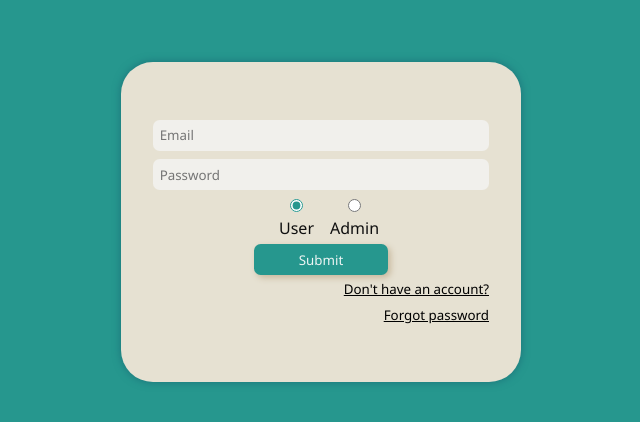
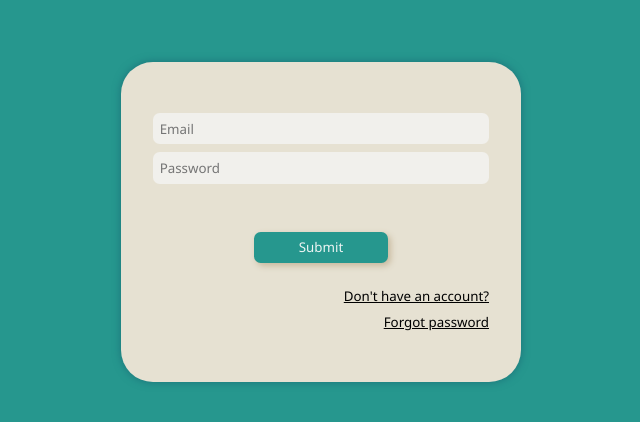
Before and after one commit to nillnought/COMP4537-TermProject, a website: page frontend/register.html in a window 1280 px wide. Shown: the part 178-600 px from the top of the page, without its empty margins (319-959 px from the left). Drawn offline with Linux system fonts and the light colour scheme.

Commit message:
Remove role selection on login

```diff
--- a/frontend/scripts/register.js
+++ b/frontend/scripts/register.js
@@ -16,16 +16,6 @@ class AuthForm {
     this.switchEle.textContent = "Don't have an account?";
     this.submitBtn.addEventListener('click', () => this.processForm());
     this.switchEle.addEventListener('click', () => this.switchMode());
-
-    this.roleWrap.innerHTML = this.buildRoleSelection();
-  }
-
-  buildRoleSelection() {
-    return `
-      <div class="role-group">
-        <label><input type="radio" name="role" value="user" checked> User</label>
-        <label><input type="radio" name="role" value="admin"> Admin</label>
-      </div>`;
   }
 
   async processForm() {
@@ -101,12 +91,10 @@ class AuthForm {
       this.inputWrap.innerHTML = this.loginFields;
       this.switchEle.textContent = "Don't have an account?";
       this.forgotEle.style.display = 'flex';
-      this.roleWrap.style.display = 'flex';
     } else {
       this.inputWrap.innerHTML = this.signupFields;
       this.switchEle.textContent = 'Have an account?';
       this.forgotEle.style.display = 'none';
-      this.roleWrap.style.display = 'none';
     }
   }
 }
--- a/frontend/styles/register.css
+++ b/frontend/styles/register.css
@@ -28,8 +28,9 @@
     display: flex;
 
     flex-direction: column;
-    justify-content: space-between;
+    justify-content: center;
     align-items: center;
+    gap: 1.5em;
 }
 
 #form-input-wrap{
@@ -88,8 +89,6 @@
 }
 
 #title{
-    height: 15%;
-
     display: flex;
     flex-direction: column;
     text-align: center;
@@ -101,27 +100,3 @@
 #title p {
     font-weight: 300;
 }
-
-#role-wrap{
-    width: 100%;
-
-    display: flex;
-    justify-content: center;
-}
-
-.role-group{
-    width:25%;
-
-    display: flex;
-    gap:1em;
-
-    color: var(--dark-text);
-}
-.role-group input{
-    accent-color: var(--secondary-color);
-
-    cursor: pointer;
-}
-.role-group label{
-    cursor: pointer;
-}
```
